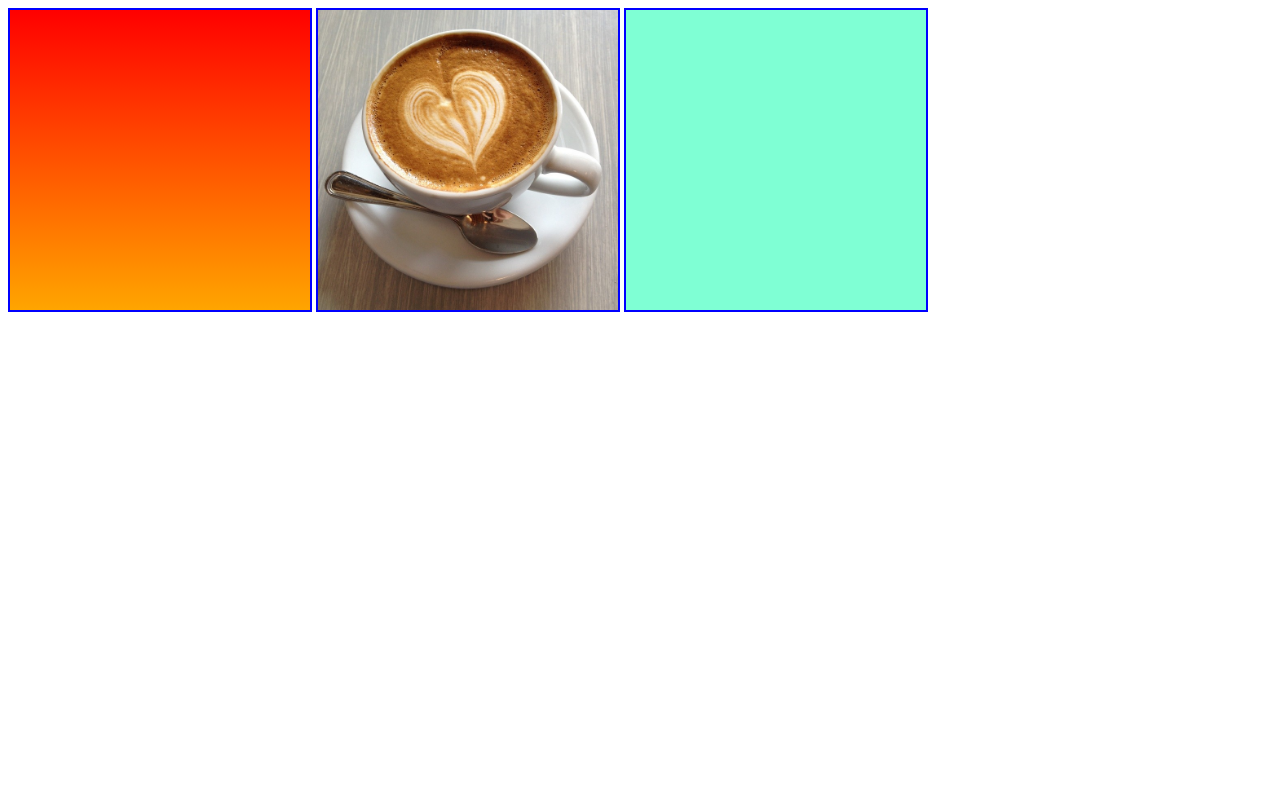
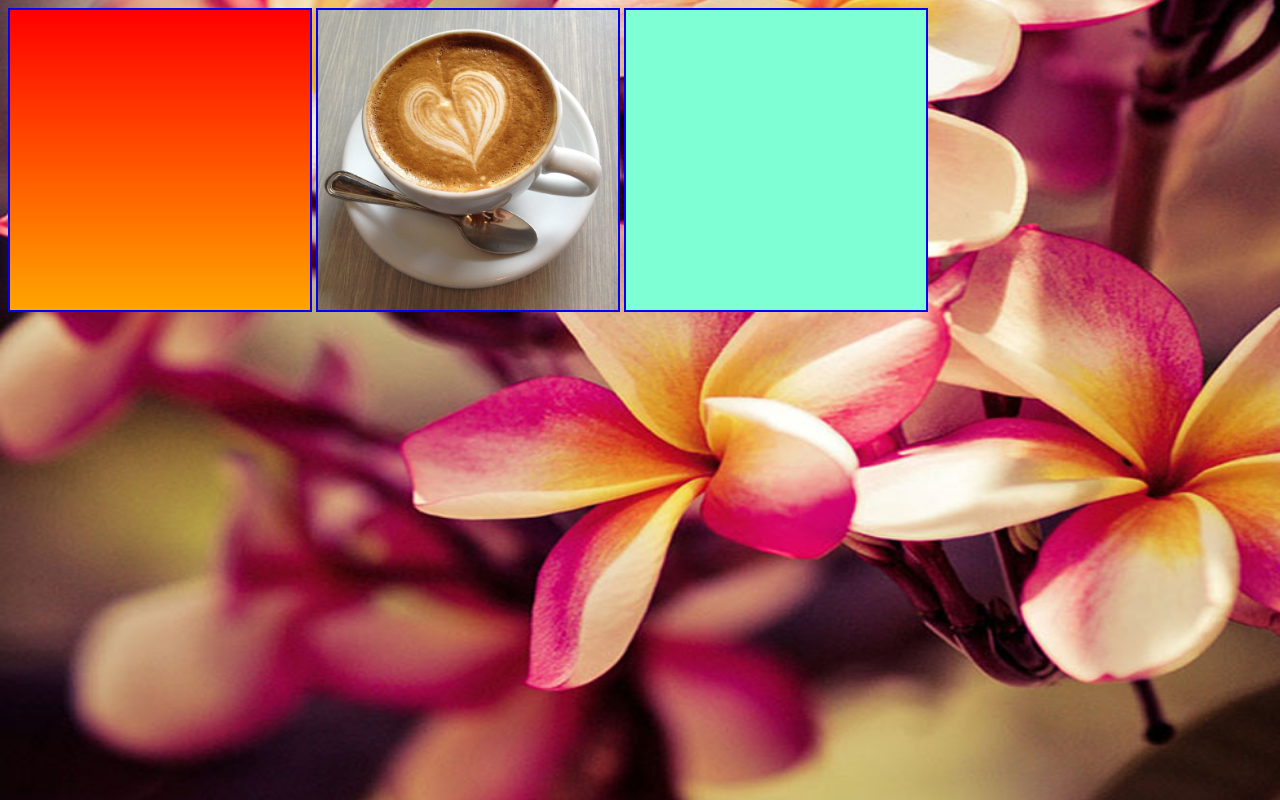
Before and after one commit to emilianowilson58/html-css, a plain HTML site: page exercicios/ex12/index.html in a window 1280 px wide. Drawn offline with Linux system fonts and the light colour scheme.

Commit message:
actualizei o ex12

```diff
--- a/exercicios/ex12/index.html
+++ b/exercicios/ex12/index.html
@@ -5,6 +5,12 @@
     <meta name="viewport" content="width=device-width, initial-scale=1.0">
     <title>Modelo de caixa</title>
     <style>
+        body{
+            background-image: url("imagem/fundo2.jpg");
+            background-repeat: no-repeat;
+            background-size: cover;
+            background-position: center center;
+        }
         .caixa{
             border: 2px solid blue;
             width: 300px;
```
Also changed, not shown: exercicios/ex12/imagem/fundo.png (added), exercicios/ex12/imagem/fundo2.jpg (added).
